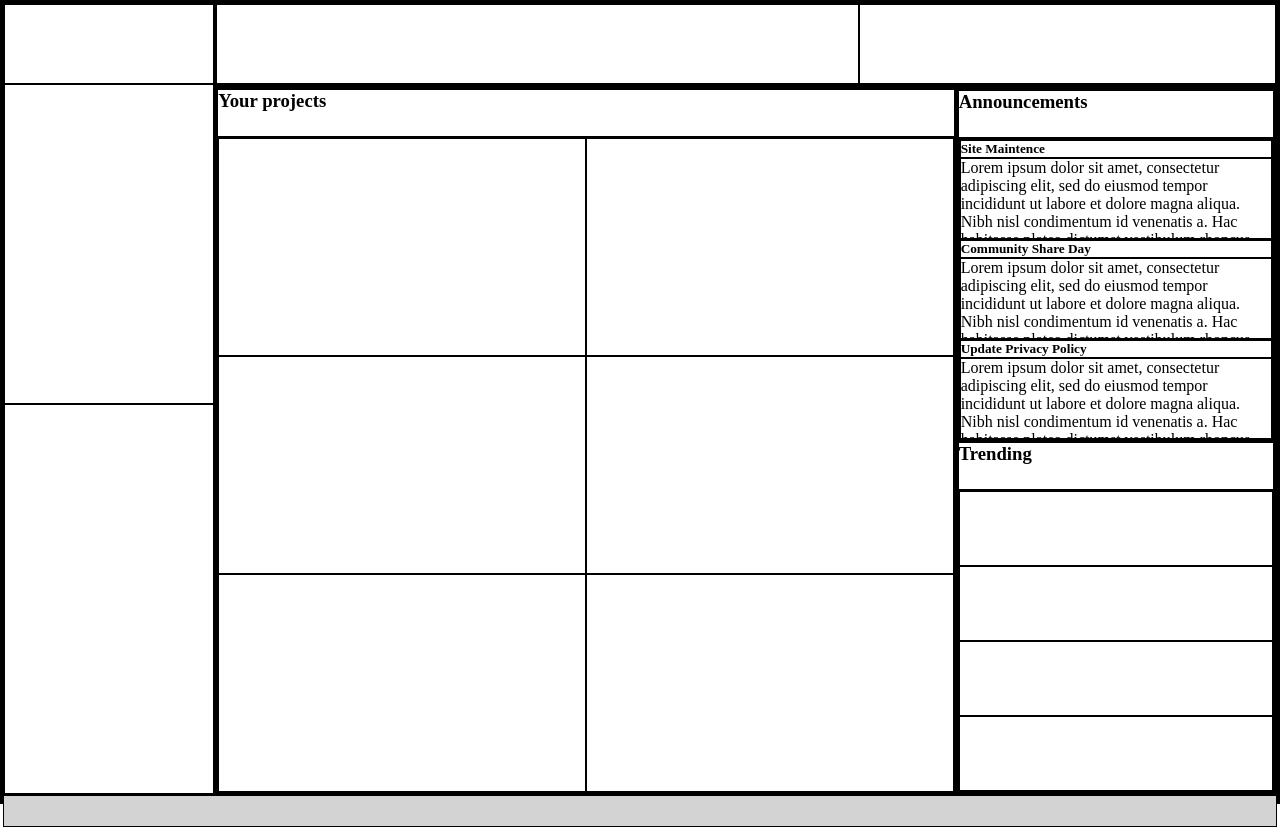
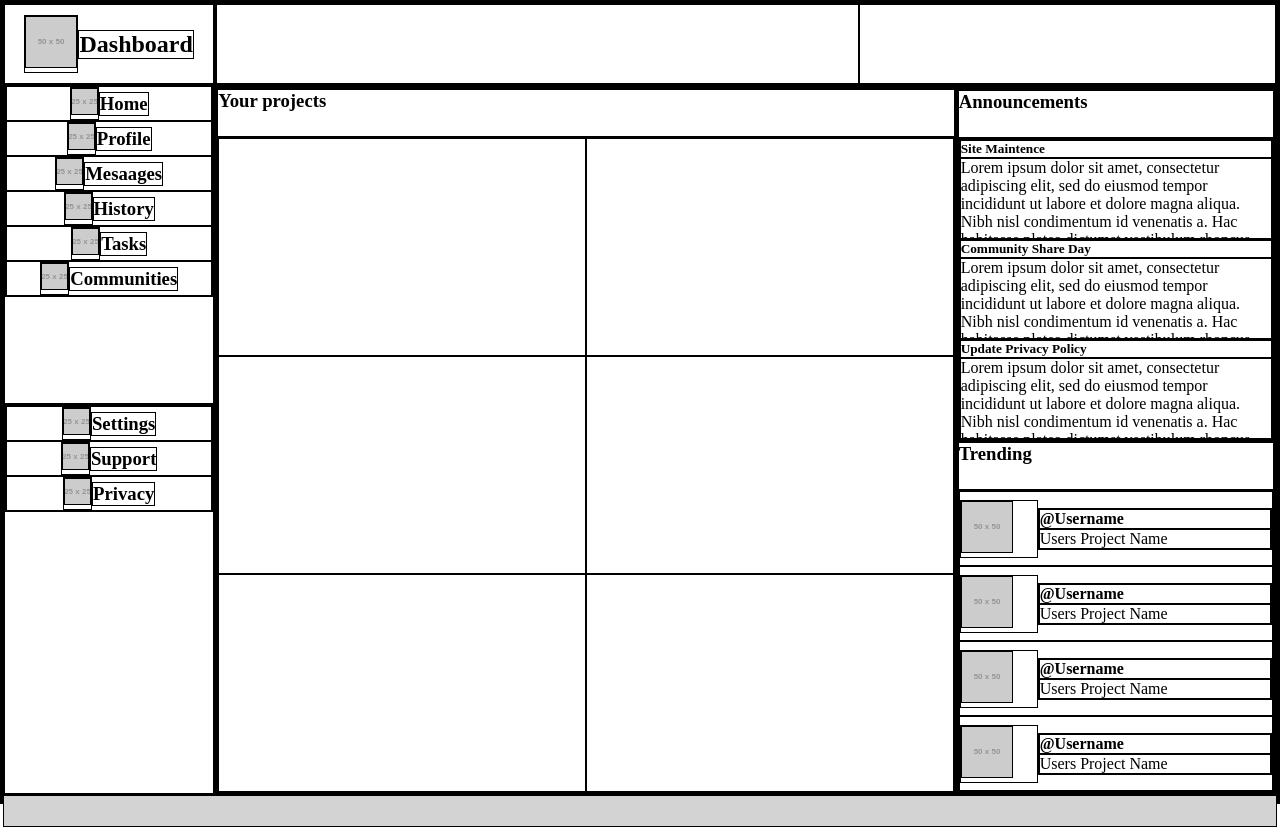
Before and after one commit to KALoftin/admin-dashboard, a plain HTML site: page index.html in a window 1280 px wide. Drawn offline with Linux system fonts and the light colour scheme; placeholder pictures from the web are drawn by us.

Commit message:
Added some placeholders

```diff
--- a/index.html
+++ b/index.html
@@ -12,9 +12,92 @@
     <div class="container">
       <!-- sidebar -->
       <div class="sidebar">
-        <div class="dashboard-home"></div>
-        <div class="home-links"></div>
-        <div class="home-other"></div>
+        <div class="dashboard-home">
+          <a href="https://placeholder.com"
+            ><img src="https://via.placeholder.com/50" alt="placeholder photo"
+          /></a>
+          <h2>Dashboard</h2>
+        </div>
+        <div class="home-links">
+          <ul>
+            <li class="home-links-list">
+              <a href="https://placeholder.com"
+                ><img
+                  src="https://via.placeholder.com/25"
+                  alt="placeholder photo"
+              /></a>
+              <h3>Home</h3>
+            </li>
+            <li class="home-links-list">
+              <a href="https://placeholder.com"
+                ><img
+                  src="https://via.placeholder.com/25"
+                  alt="placeholder photo"
+              /></a>
+              <h3>Profile</h3>
+            </li>
+            <li class="home-links-list">
+              <a href="https://placeholder.com"
+                ><img
+                  src="https://via.placeholder.com/25"
+                  alt="placeholder photo"
+              /></a>
+              <h3>Mesaages</h3>
+            </li>
+            <li class="home-links-list">
+              <a href="https://placeholder.com"
+                ><img
+                  src="https://via.placeholder.com/25"
+                  alt="placeholder photo"
+              /></a>
+              <h3>History</h3>
+            </li>
+            <li class="home-links-list">
+              <a href="https://placeholder.com"
+                ><img
+                  src="https://via.placeholder.com/25"
+                  alt="placeholder photo"
+              /></a>
+              <h3>Tasks</h3>
+            </li>
+            <li class="home-links-list">
+              <a href="https://placeholder.com"
+                ><img
+                  src="https://via.placeholder.com/25"
+                  alt="placeholder photo"
+              /></a>
+              <h3>Communities</h3>
+            </li>
+          </ul>
+        </div>
+        <div class="home-other">
+          <ul>
+            <li class="home-links-list">
+              <a href="https://placeholder.com"
+                ><img
+                  src="https://via.placeholder.com/25"
+                  alt="placeholder photo"
+              /></a>
+              <h3>Settings</h3>
+            </li>
+            <li class="home-links-list">
+              <a href="https://placeholder.com"
+                ><img
+                  src="https://via.placeholder.com/25"
+                  alt="placeholder photo"
+              /></a>
+              <h3>Support</h3>
+            </li>
+            <li class="home-links-list">
+              <a href="https://placeholder.com"
+                ><img
+                  src="https://via.placeholder.com/25"
+                  alt="placeholder photo"
+              /></a>
+              <h3>Privacy</h3>
+            </li>
+          </ul>
+        </div>
       </div>
 
       <!-- header -->
@@ -76,10 +159,54 @@
           <div class="trending">
             <h3>Trending</h3>
             <div class="trending-users">
-              <div id="user-1"></div>
-              <div id="user-2"></div>
-              <div id="user-3"></div>
-              <div id="user-4"></div>
+              <div id="user-1">
+                <a href="https://placeholder.com"
+                  ><img
+                    src="https://via.placeholder.com/50"
+                    alt="placeholder photo"
+                /></a>
+
+                <div>
+                  <h4>@Username</h4>
+                  <p>Users Project Name</p>
+                </div>
+              </div>
+              <div id="user-2">
+                <a href="https://placeholder.com"
+                  ><img
+                    src="https://via.placeholder.com/50"
+                    alt="placeholder photo"
+                /></a>
+
+                <div>
+                  <h4>@Username</h4>
+                  <p>Users Project Name</p>
+                </div>
+              </div>
+              <div id="user-3">
+                <a href="https://placeholder.com"
+                  ><img
+                    src="https://via.placeholder.com/50"
+                    alt="placeholder photo"
+                /></a>
+
+                <div>
+                  <h4>@Username</h4>
+                  <p>Users Project Name</p>
+                </div>
+              </div>
+              <div id="user-4">
+                <a href="https://placeholder.com"
+                  ><img
+                    src="https://via.placeholder.com/50"
+                    alt="placeholder photo"
+                /></a>
+
+                <div>
+                  <h4>@Username</h4>
+                  <p>Users Project Name</p>
+                </div>
+              </div>
             </div>
           </div>
         </div>
--- a/style.css
+++ b/style.css
@@ -2,7 +2,7 @@
   box-sizing: border-box;
   padding: 0;
   margin: 0;
-  border: 1px solid black;
+  border: 0.5px solid black;
 }
 
 .container {
@@ -21,6 +21,12 @@
   grid-row: 1 / 3;
   display: grid;
   grid-template-rows: 5rem 20rem auto;
+}
+
+.dashboard-home, .home-links-list {
+  display: flex;
+  align-items: center;
+  justify-content: center;
 }
 
 .header {
@@ -73,7 +79,7 @@
 .trending-users > div {
   display: grid;
   grid-template-columns: 1fr 3fr;
-  grid-template-rows: 1fr 1fr;
+  align-items: center;
 }
 
 footer {
```
